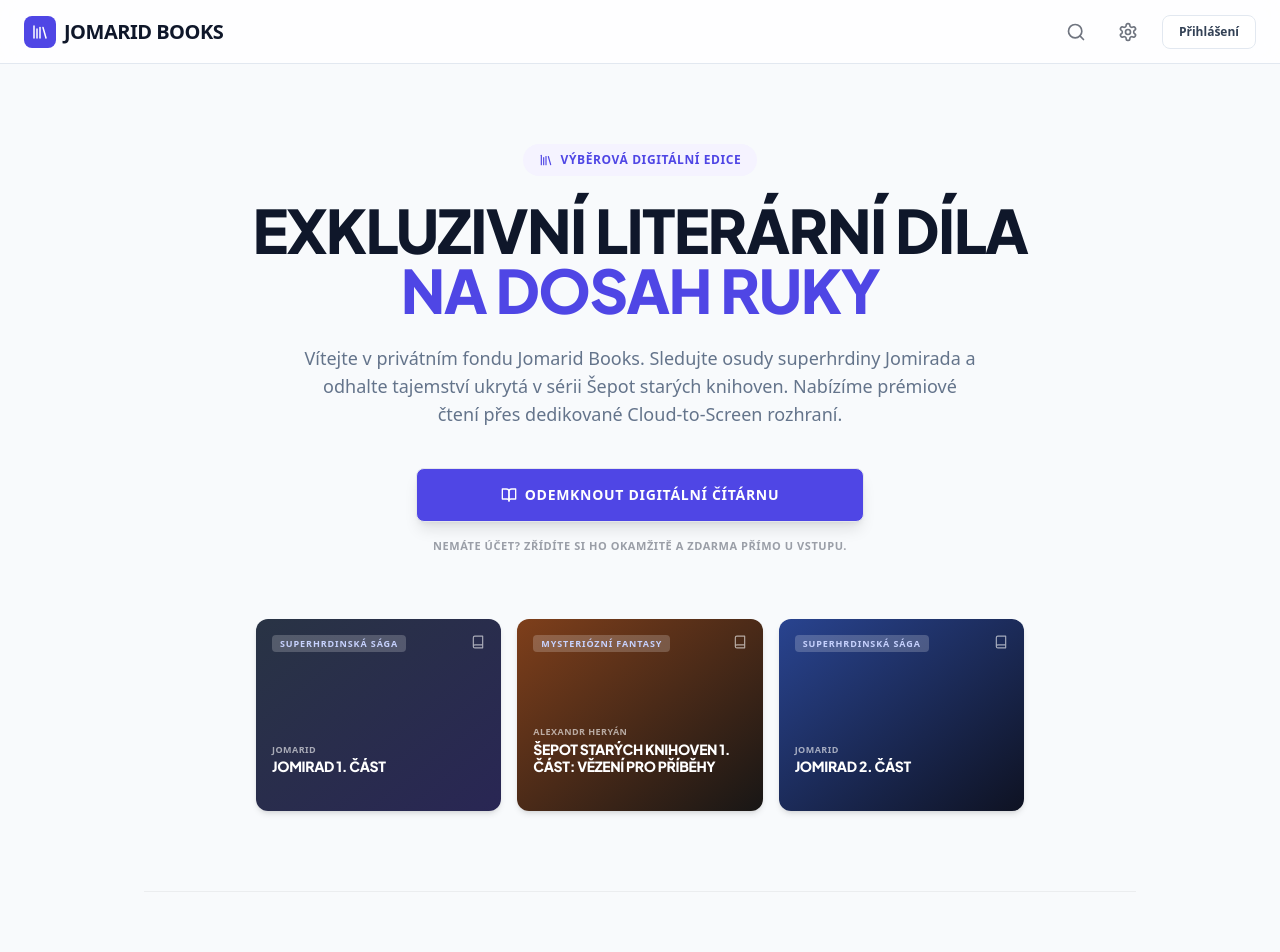
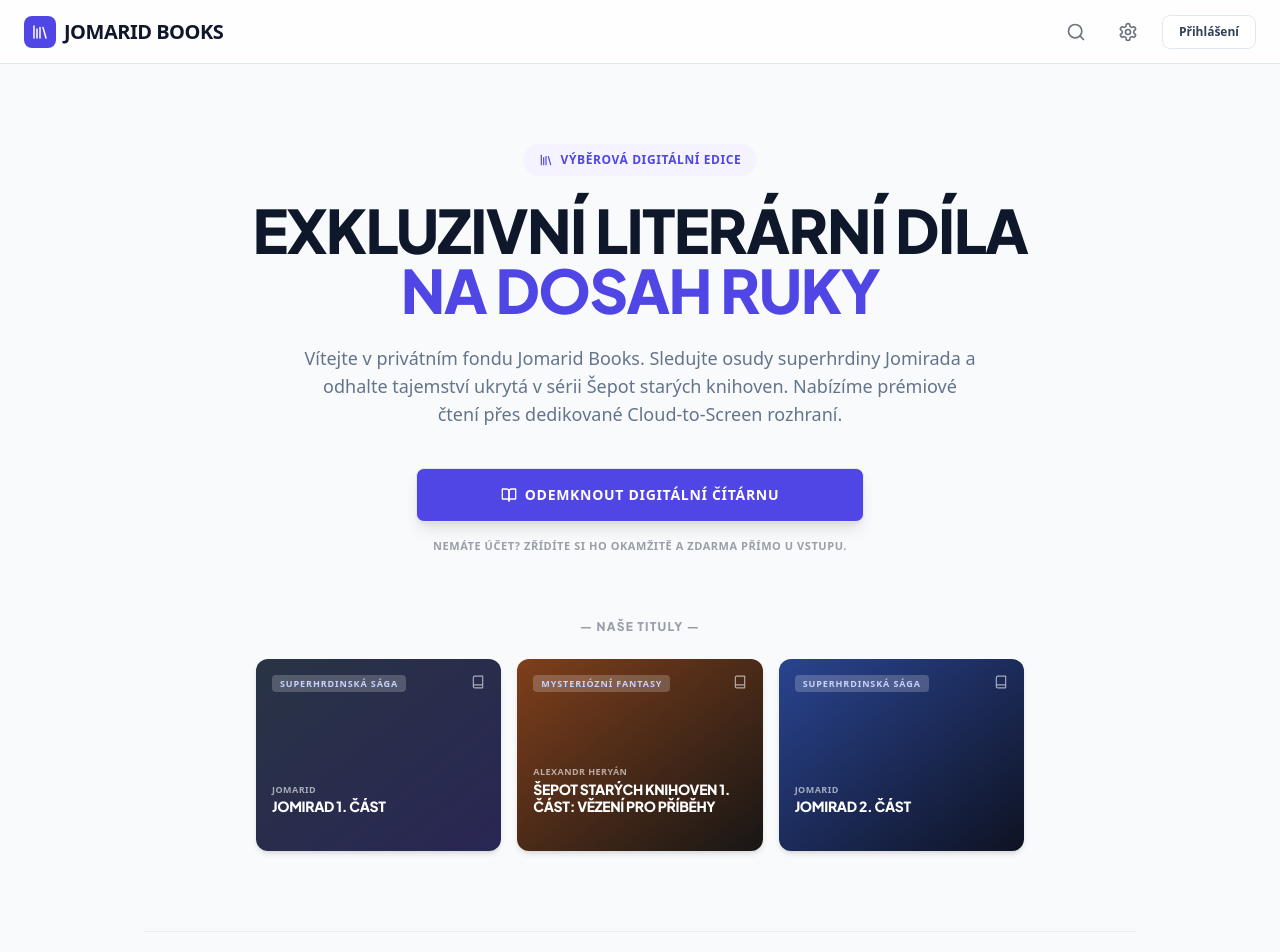
Before and after one commit to JoeSerdant/jomarid-books, a React (Vite) app in the folder jomarid-books/: page / in a window 1280 px wide. Shown: the top 952 px of the page. Built offline with nearby package versions, Linux system fonts and the light colour scheme.

Commit message:
Update App.jsx

```diff
--- a/jomarid-books/src/App.jsx
+++ b/jomarid-books/src/App.jsx
@@ -366,8 +366,11 @@ const HomePage = () => {
           </p>
         </div>
 
-        {/* DYNAMICKÝ NÁHLED SKUTEČNÝCH KNIH */}
-        <div className="grid grid-cols-1 sm:grid-cols-3 gap-4 max-w-3xl mx-auto mt-12">
+        {/* SEKCE: NAŠE TITULY + KARTY */}
+        <div className="max-w-3xl mx-auto mt-16">
+          <h2 className="text-xs font-black uppercase tracking-widest opacity-40 mb-6 text-center">— NAŠE TITULY —</h2>
+
+          <div className="grid grid-cols-1 sm:grid-cols-3 gap-4 text-center">
             {featuredBooks.map((book, idx) => (
               <div
                 key={idx}
@@ -394,6 +397,7 @@ const HomePage = () => {
                 </div>
               </div>
             ))}
+          </div>
         </div>
       </section>
 
```
Lines whose indentation alone changed are shown as unchanged.
